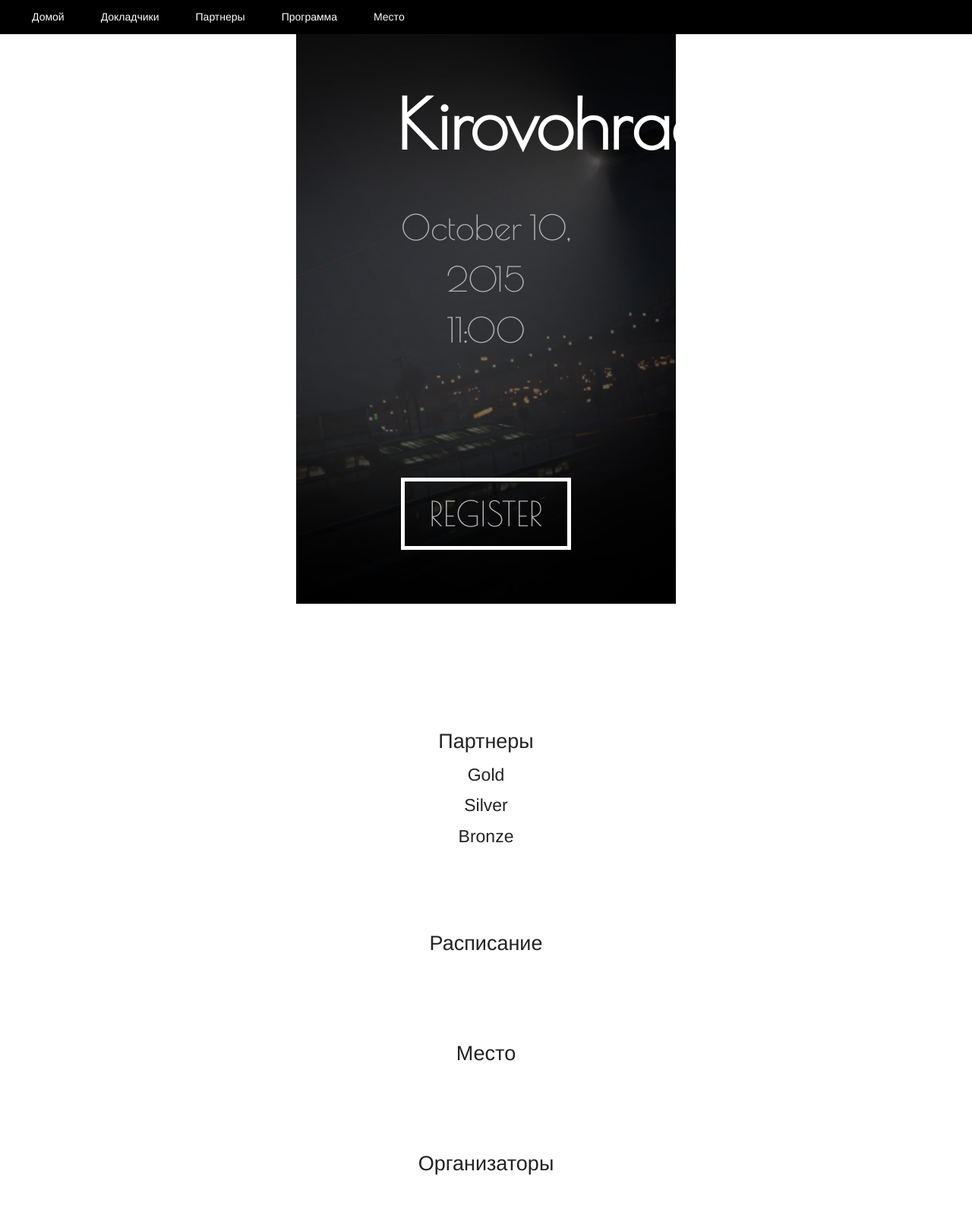
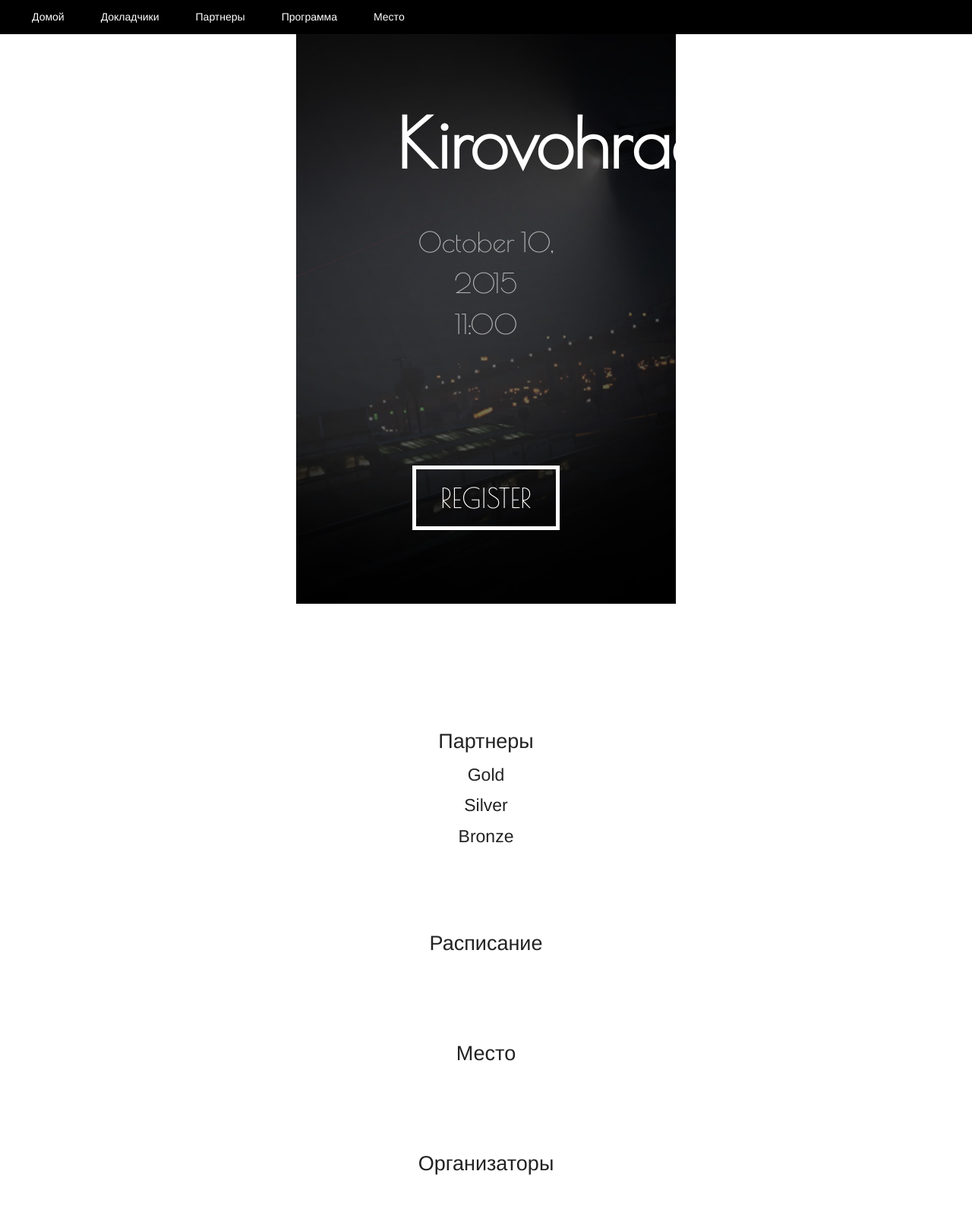
Before and after one commit to ghaiklor/kirovohradjs.com, a Jekyll site: the page built from index.html, in a window 1280 px wide. Shown: the whole page at 76% size. Built offline with Jekyll 4.4.1, drawn with Linux system fonts in a browser that asks for light colours.

Commit message:
Decrease font size for date and register button

```diff
--- a/assets/css/styles.css
+++ b/assets/css/styles.css
@@ -48,7 +48,7 @@ header.header .row.date {
 
 header.header .row.date span.date {
   font-family: 'Poiret One', cursive;
-  font-size: 5vh;
+  font-size: 4vh;
   font-style: normal;
   font-weight: lighter;
   color: #B3B3B3;
@@ -56,7 +56,7 @@ header.header .row.date span.date {
 
 header.header .row.date span.time {
   font-family: 'Poiret One', cursive;
-  font-size: 5vh;
+  font-size: 4vh;
   font-style: normal;
   font-weight: lighter;
   color: #B3B3B3;
@@ -64,10 +64,10 @@ header.header .row.date span.time {
 
 header.header .row.register a.button {
   font-family: 'Poiret One', cursive;
-  font-size: 5vh;
+  font-size: 4vh;
   text-transform: uppercase;
   background-color: transparent;
-  color: #B3B3B3;
+  color: #FFFFFF;
   border: 5px solid #FFFFFF;
 }
 
```
